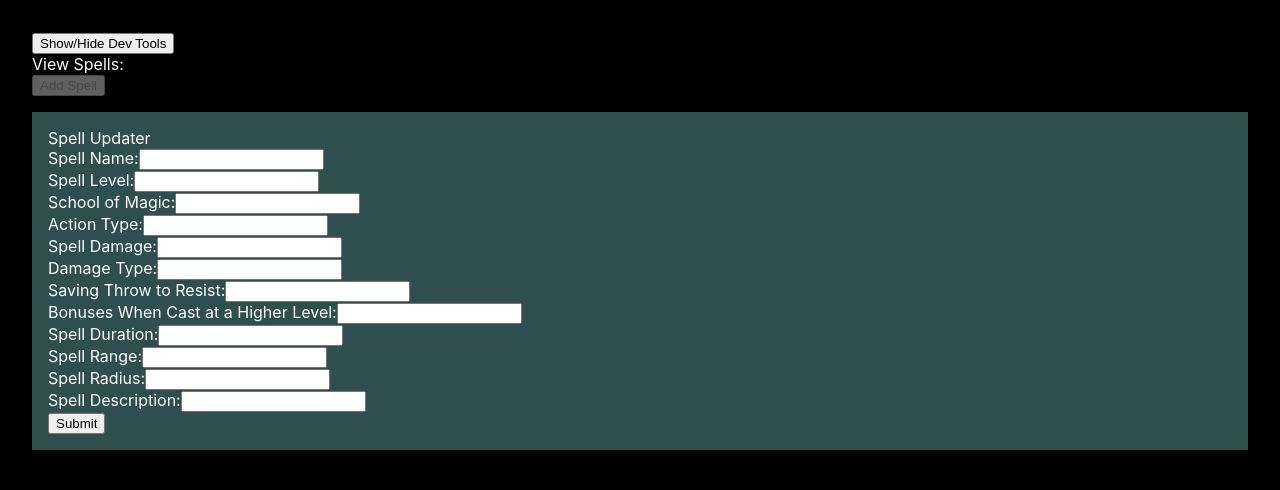
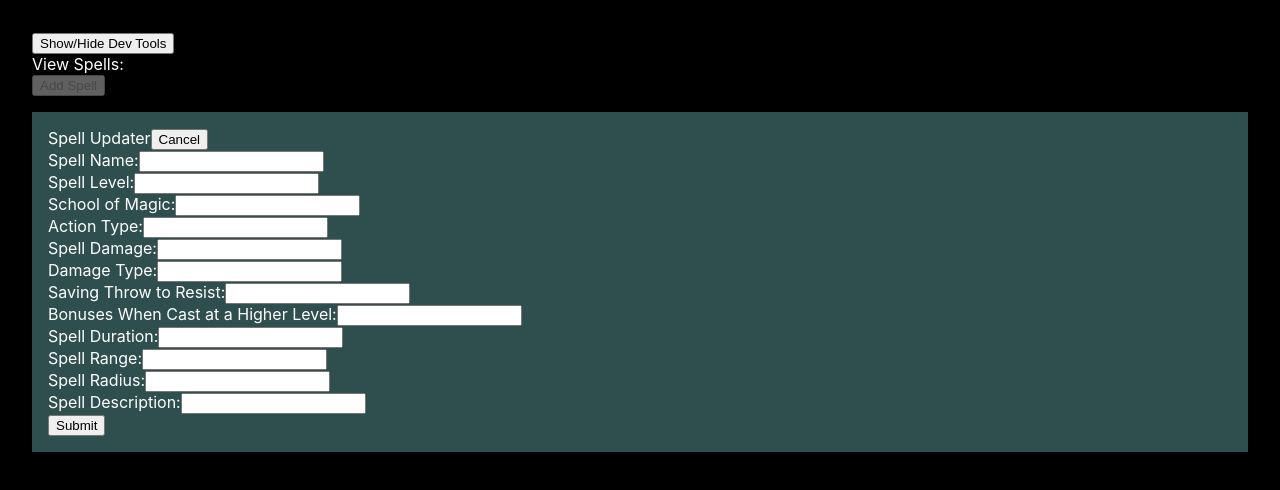
Before and after one commit to TheMartinCrabtree/bg3-data-gen, a React (Create React App) app: page / in a window 1280 px wide. Both pictures are taken after a click on the button "Add Spell". Shown: the top 490 px of the page. Built offline with nearby package versions, Linux system fonts and the light colour scheme.

Commit message:
updated show hide toggle for updater

```diff
--- a/src/components/Main/index.jsx
+++ b/src/components/Main/index.jsx
@@ -171,11 +171,18 @@ const Main = (props) => {
         >
           Add Spell
         </button>
-        <SpellUpdater
+        {(currentLayout.spellUpdater) && (<SpellUpdater
           isVisible={currentLayout.spellUpdater}
+          toggleVisible={toggleVisible}
           spellsArr={spellList}
           updateSpellList={setSpellList}
-        />
+        />) }
+        {/* <SpellUpdater
+          isVisible={currentLayout.spellUpdater}
+          toggleVisible={toggleVisible}
+          spellsArr={spellList}
+          updateSpellList={setSpellList}
+        /> */}
       </ActivePaneWrapper>
     </MainWrapper>
   );
--- a/src/components/SpellUpdater/index.jsx
+++ b/src/components/SpellUpdater/index.jsx
@@ -88,11 +88,8 @@ function isUniqueSpellName(newSpell, existingSpells) {
 }
 
 const SpellUpdater = (props) => {
-  const { isVisible, spellsArr, updateSpellList } = props;
+  const { isVisible, toggleVisible, spellsArr, updateSpellList } = props;
   const [spellData, setSpellData] = useState(defaultSpellData);
-  // useEffect(() => {
-  //   console.log("spellData", spellData);
-  // }, [spellData]);
 
   const handleOnChange = (e) => {
     const { name, value } = e.target;
@@ -104,6 +101,7 @@ const SpellUpdater = (props) => {
   };
 
   const handleSubmit = (e) => {
+    console.log("event", e);
     e.preventDefault();
     if (!spellData.spellName) {
       alert(`A spell name is required!`);
@@ -112,14 +110,16 @@ const SpellUpdater = (props) => {
     // Do something with the form data, e.g., send it to a server or perform validation
     if(isUniqueSpellName(spellData, spellsArr)){
       spellData.spellID = spellData.spellName[0].toLocaleLowerCase() + hexGen();
+      toggleVisible("spellUpdater");
       return updateSpellList([...spellsArr, spellData]);
     } else {
       return alert(`The ${spellData.spellName} already exists!`);
     }
-    // isUniqueSpellName(spellData, spellsArr)
-    //   ? updateSpellList([...spellsArr, spellData])
-    //   : alert(`The ${spellData.spellName} already exists!`);
   };
+
+  const handleCancel =()=>{
+    return toggleVisible("spellUpdater");
+  }
 
   const renderFields = () => {
     return (
@@ -147,6 +147,7 @@ const SpellUpdater = (props) => {
   return (
     <UpdaterWrapper $isVisible={isVisible}>
       Spell Updater
+      <button onClick={handleCancel}>Cancel</button>
       <form onSubmit={handleSubmit}>
         {renderFields()}
         <button type="submit">Submit</button>
```
